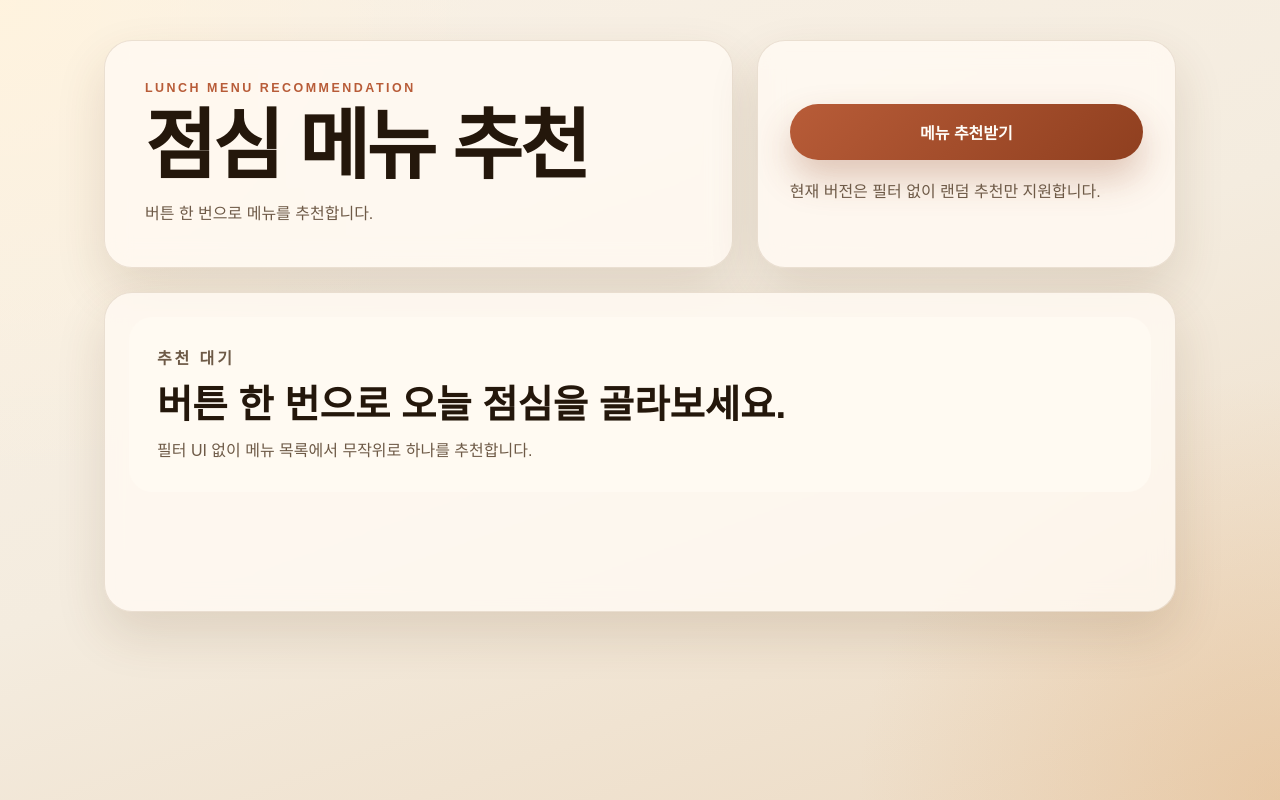
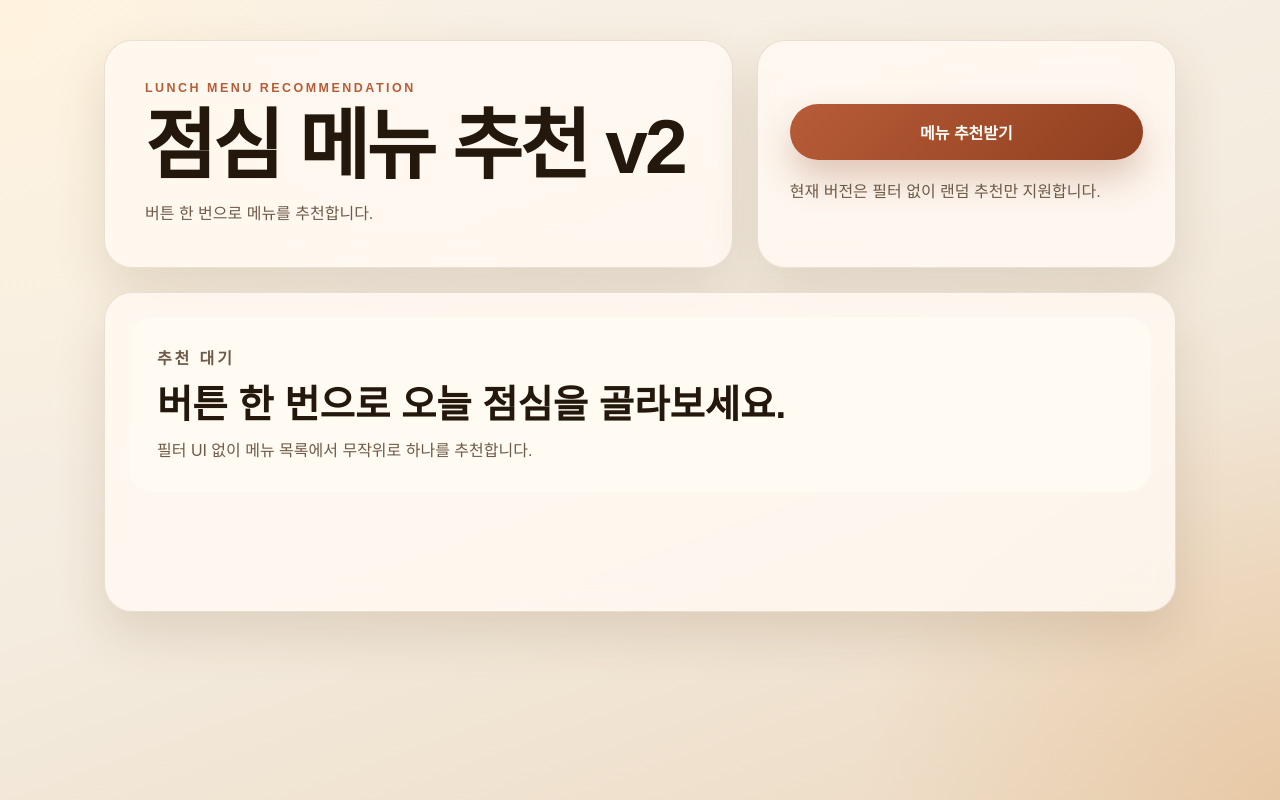
Before and after one commit to gkrtod4477/jummechuuuuu, a React (Create React App) app: page / in a window 1280 px wide. Built offline with nearby package versions, Linux system fonts and the light colour scheme.

Commit message:
feat: v2

```diff
--- a/src/App.js
+++ b/src/App.js
@@ -116,7 +116,7 @@ function App() {
       <section className="hero">
         <div className="hero-copy">
           <p className="eyebrow">Lunch Menu Recommendation</p>
-          <h1>점심 메뉴 추천</h1>
+          <h1>점심 메뉴 추천 v2</h1>
           <p className="description">
             버튼 한 번으로 메뉴를 추천합니다.
           </p>
```
